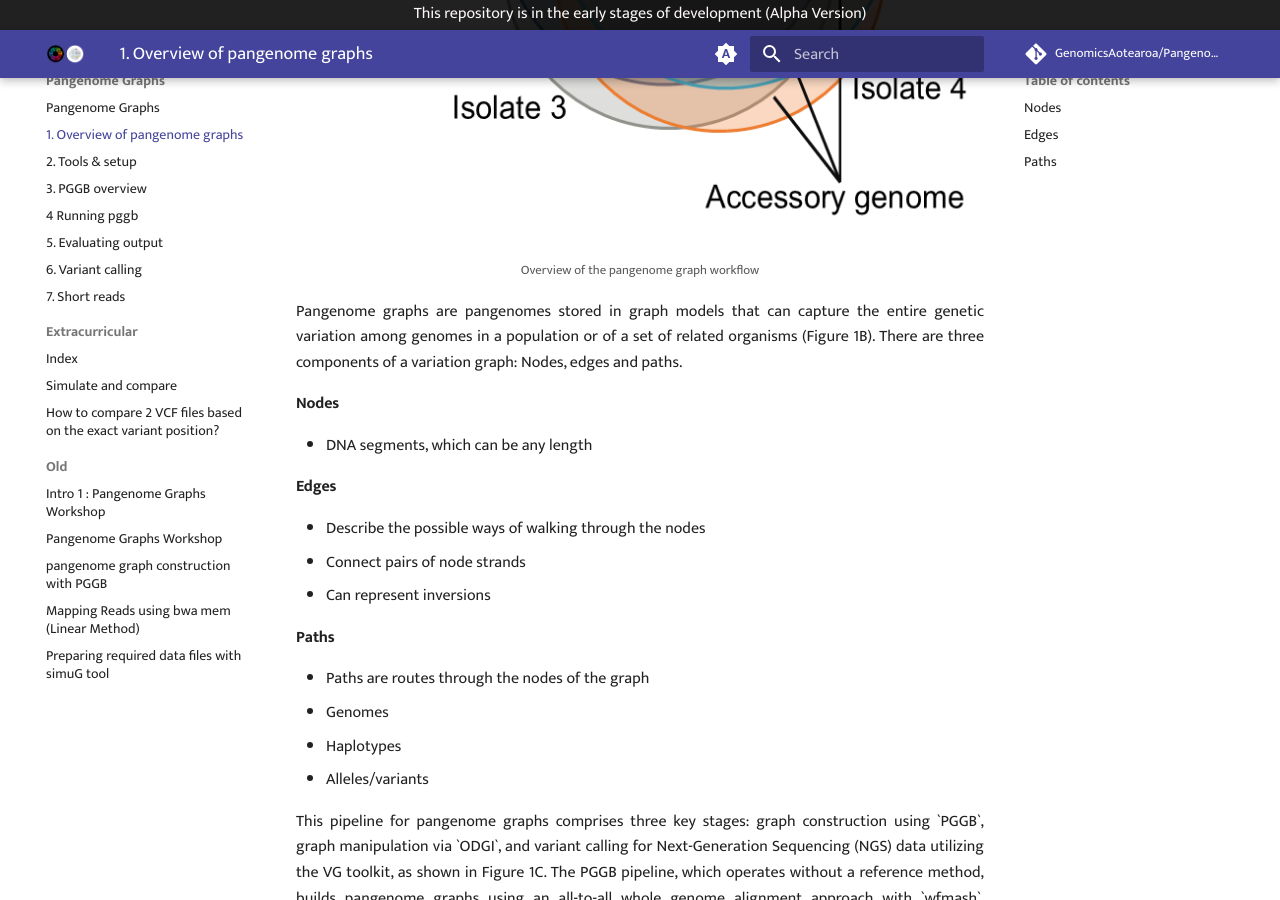
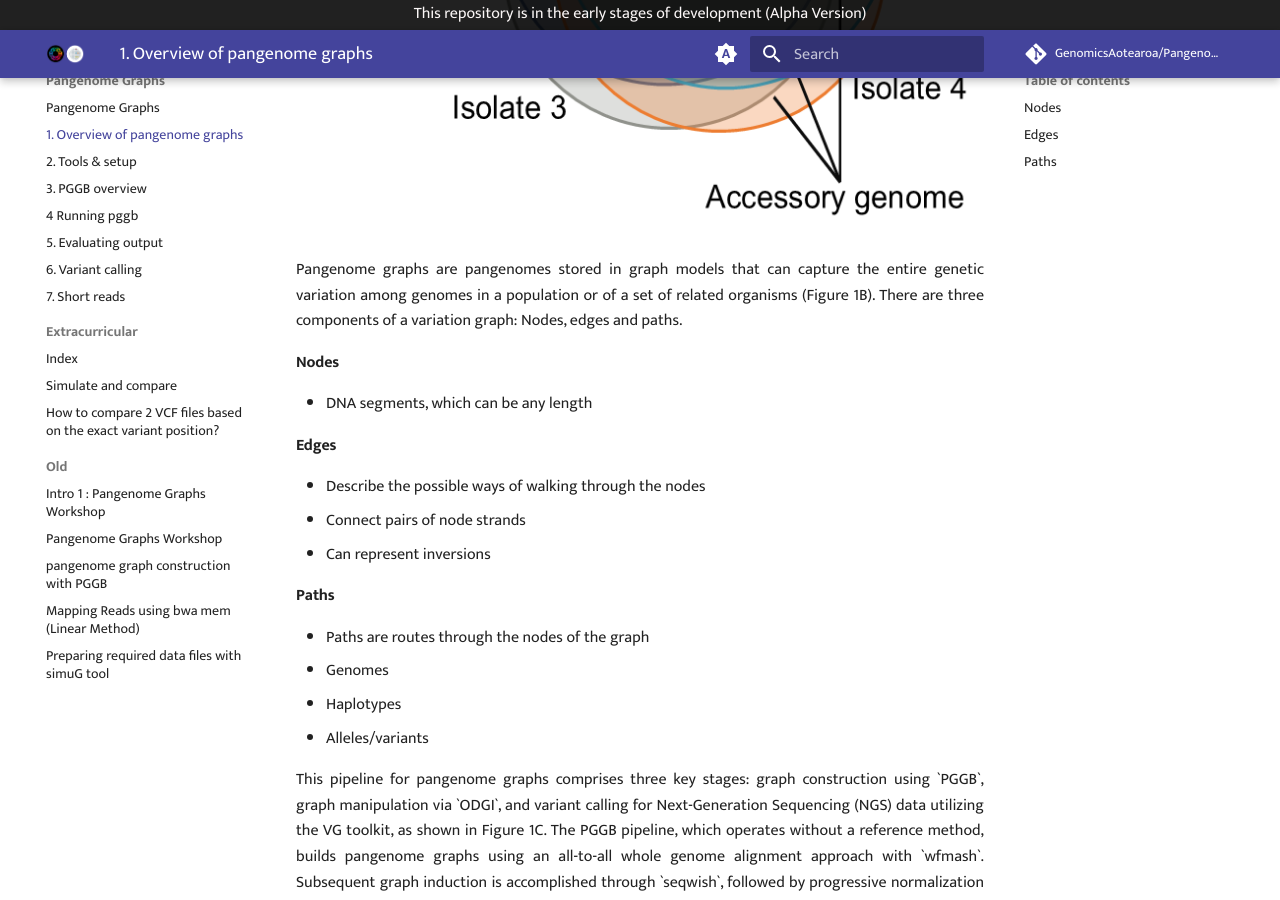
Before and after one commit to GenomicsAotearoa/Pangenome-Graphs-Workshop, an MkDocs documentation site: the page built from docs/1_Introduction_to_pangenomegraphs.md, in a window 1280 px wide and 900 px high, scrolled down 699 px. Built offline with MkDocs 1.6.1 and Material for MkDocs 9.7.7, drawn with Linux system fonts in a browser that asks for light colours; comment, search, counter and statistics services are not loaded.

Commit message:
Update 1_Introduction_to_pangenomegraphs.md

```diff
--- a/docs/1_Introduction_to_pangenomegraphs.md
+++ b/docs/1_Introduction_to_pangenomegraphs.md
@@ -3,10 +3,7 @@
 A pangenome is defined as the comprehensive collection of whole-genome sequences from multiple individuals within a clade, a population or a species. This collective genomic dataset can be further divided into two distinct components: the core genome, which includes genes present in all individuals at the time of analysis, and the accessory genome, consisting of genes found only in a subset of individuals.
 </p>
 
-![image](./theme_figures/bacterial-pangenome.png)
-
-
-<center><small>Overview of the pangenome graph workflow</small></center>
+![bacterial-pangenome](theme_figures/bacterial-pangenome.png)
 
 
 <p align="justify">
```
